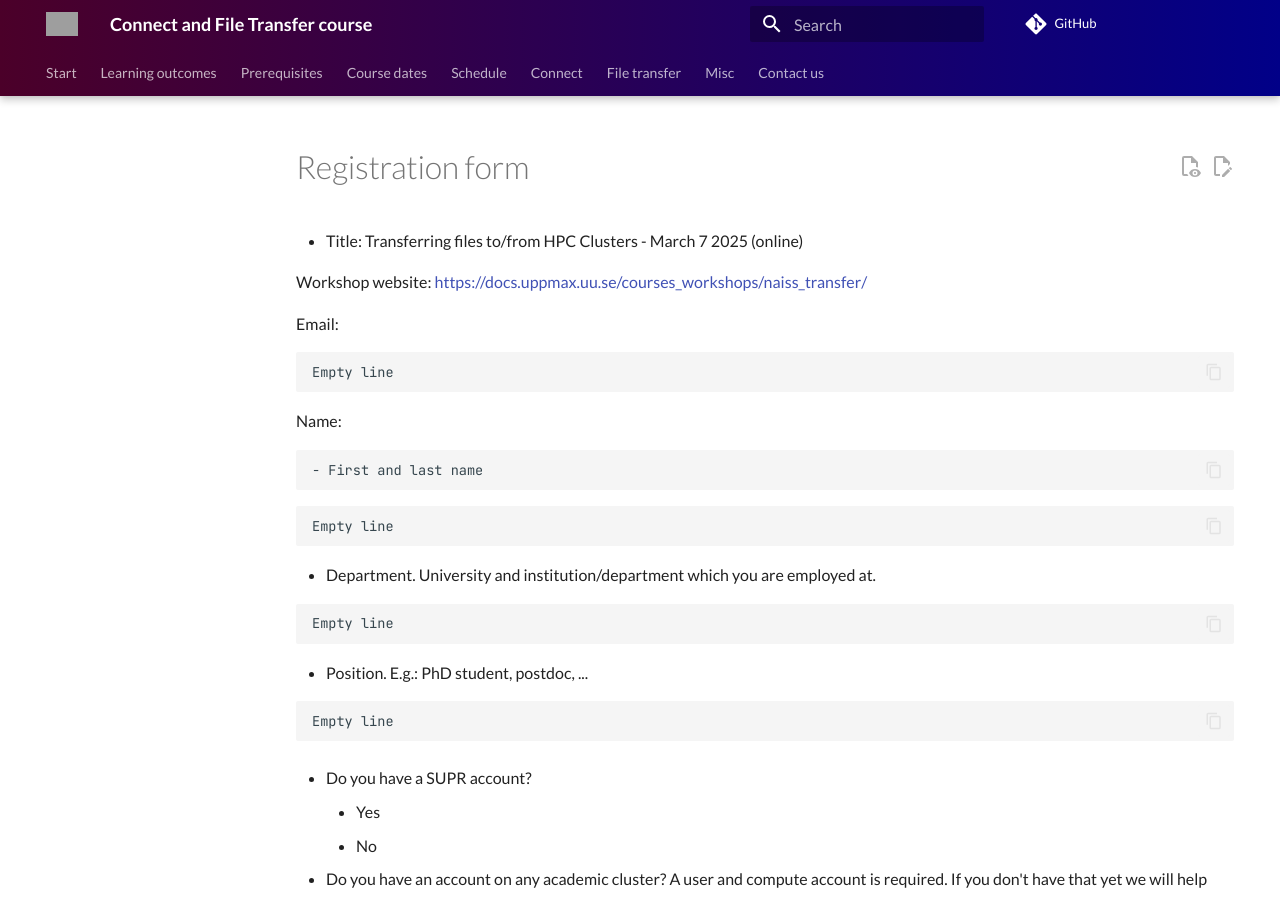
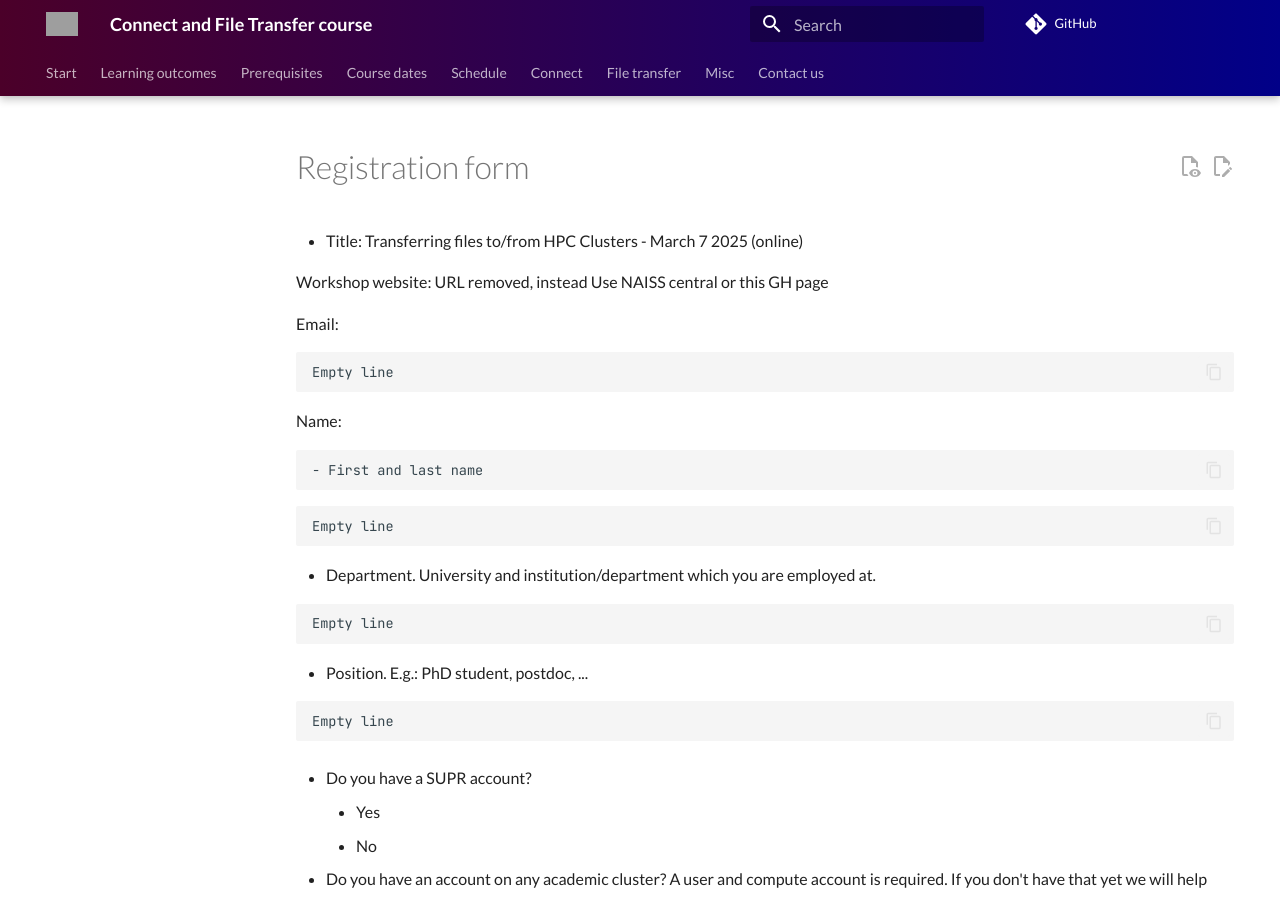
Before and after one commit to UPPMAX/naiss_file_transfer_course, an MkDocs documentation site: the page built from docs/communication/registration_form.md, in a window 1280 px wide and 900 px high. Built offline with MkDocs 1.6.1 and Material for MkDocs 9.7.7, drawn with Linux system fonts in a browser that asks for light colours; comment, search, counter and statistics services are not loaded; grey boxes are pictures that could not be loaded.

Commit message:
registration_form.md course page ut uppmax not active

```diff
--- a/docs/communication/registration_form.md
+++ b/docs/communication/registration_form.md
@@ -4,7 +4,7 @@
 
 - Title: Transferring files to/from HPC Clusters  - March 7 2025 (online)
 
-Workshop website: <https://docs.uppmax.uu.se/courses_workshops/naiss_transfer/>
+Workshop website: URL removed, instead Use NAISS central or this GH page
 
 Email:
 
```
